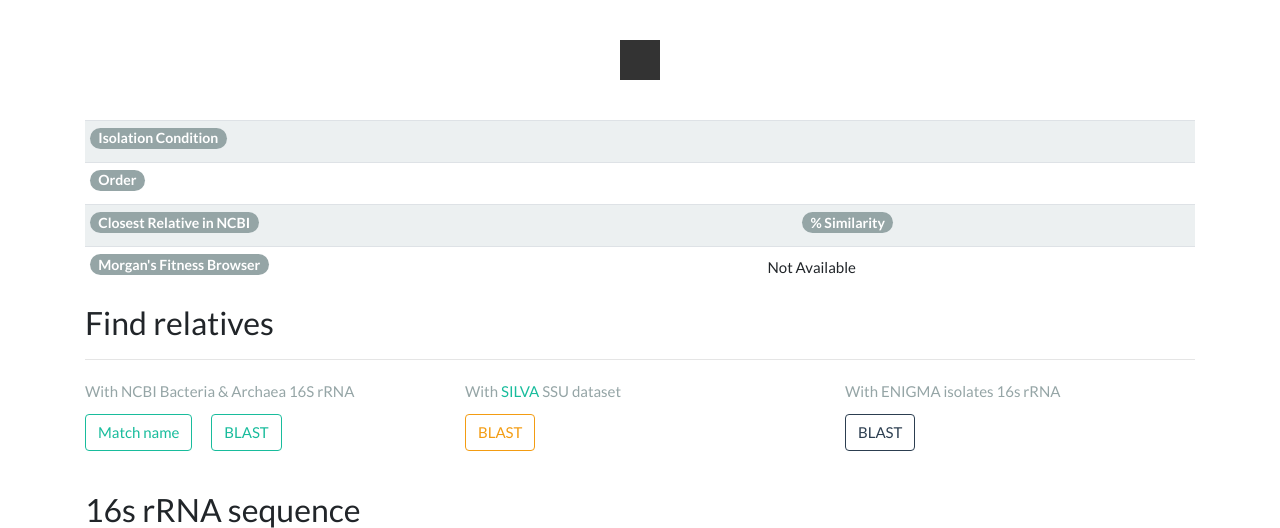
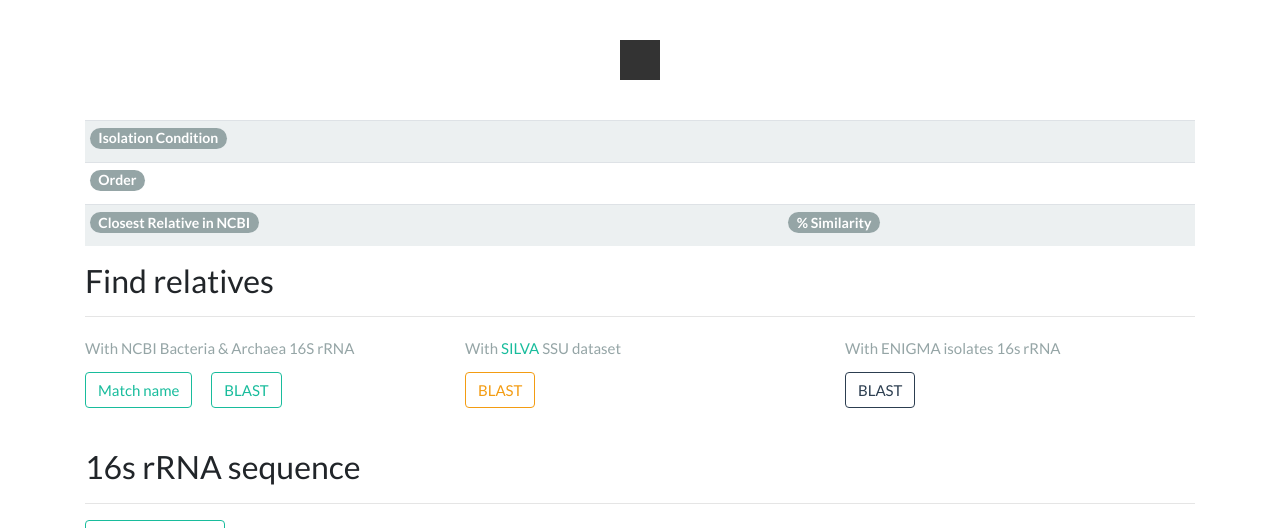
Before and after one commit to aekazakov/enigma_explorer, a Django app: page /isolates/id/1 in a window 1280 px wide. Shown: the part 55-583 px from the top of the page. Run offline with Django 3.2, Linux system fonts and the light colour scheme; data that the repository does not hold is empty; some libraries are stand-ins or nearby versions.

Commit message:
Removed non-working fitness link

```diff
--- a/isolates/templates/isolates/detail.html
+++ b/isolates/templates/isolates/detail.html
@@ -21,10 +21,6 @@
           <td class="align-middle" id="relativeInfo"></td>
           <td><h5><span class="badge badge-pill badge-secondary">% Similarity</span></h5></td>
           <td class="align-middle" id="similarityInfo"></td>
-        </tr>
-        <tr>
-          <th scope="row"><h5><span class="badge badge-pill badge-secondary">Morgan's Fitness Browser</span></h5></th>
-          <td class="align-middle" id="fitness-link" colspan="3">Not Available</td>
         </tr>
       </tbody>
     </table>
@@ -361,11 +357,11 @@
         $('#orderInfo').html(data.order);
         $('#relativeInfo').html(data.closest_relative);
         $('#similarityInfo').html(data.similarity);
-        if (data.fit_id) {
-          $('#fitness-link').html(`
-            <a href="http://fitprivate.genomics.lbl.gov/cgi-bin/org.cgi?orgId=${data.fit_id}">Link</a>
-           `);
-        }
+        //if (data.fit_id) {
+        //  $('#fitness-link').html(`
+        //    <a href="http://fitprivate.genomics.lbl.gov/cgi-bin/org.cgi?orgId=${data.fit_id}">Link</a>
+        //   `);
+        //}
         if (data.rrna) {
           $('#16sBox').html(`<p class="small">> ${data.isolate_id}<br />${data.rrna}</p>`);
         } else {
```
